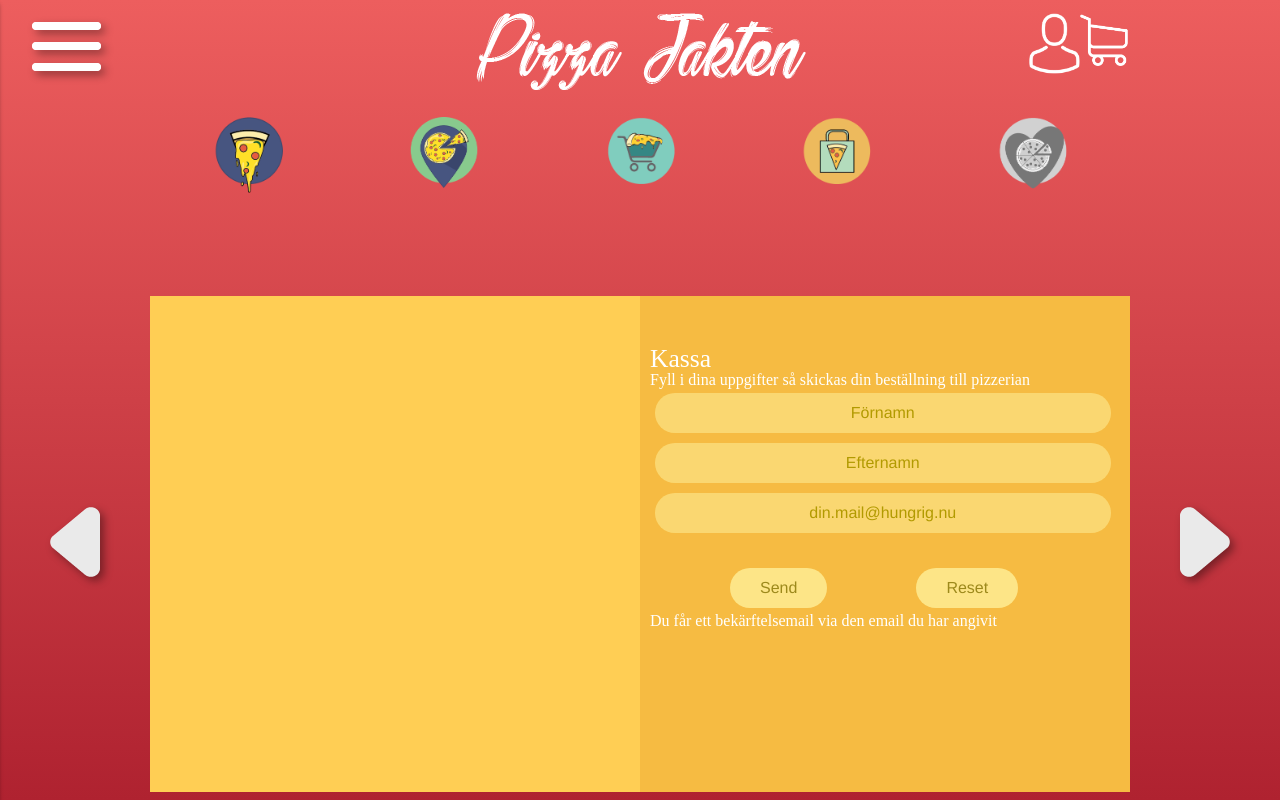
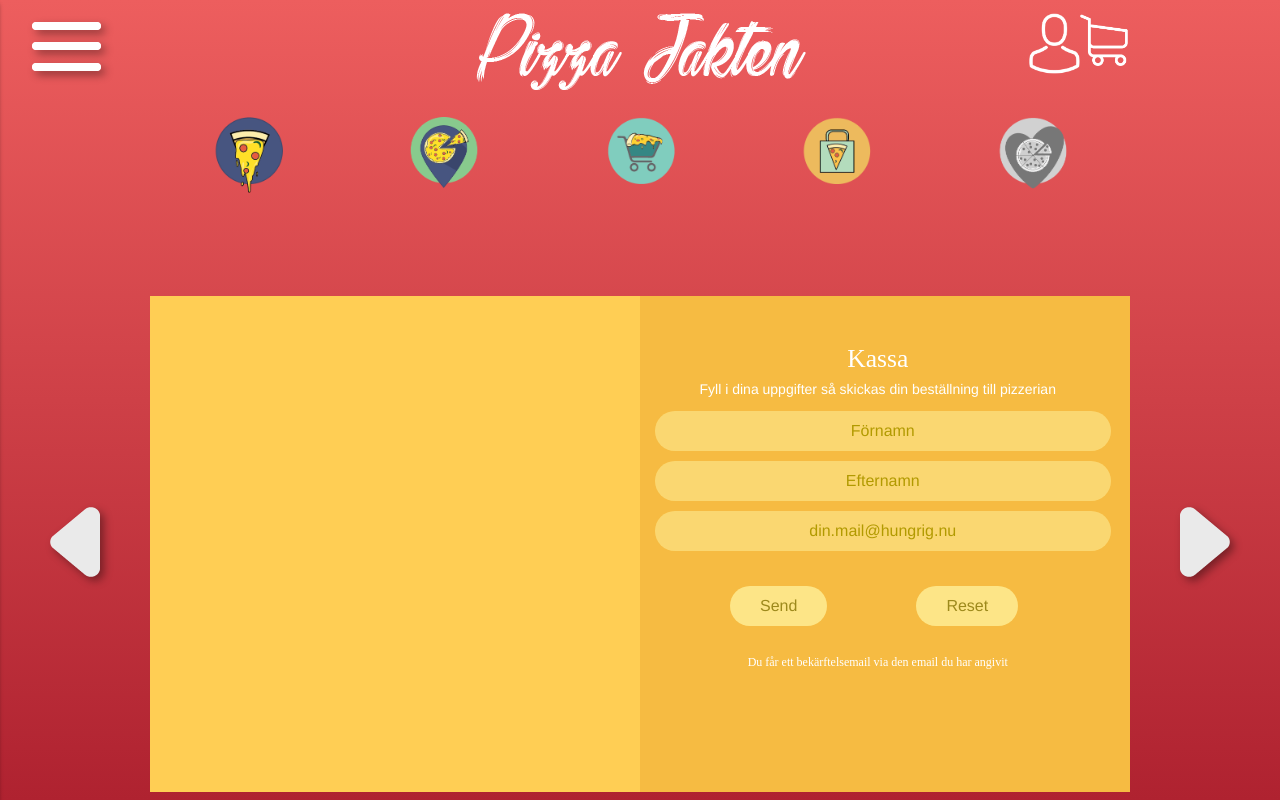
Before and after one commit to TheSwedishScout/pizzajakten, a PHP site: page /kassa.php in a window 1280 px wide. Run offline with PHP 8.4, Linux system fonts and the light colour scheme; some libraries are stand-ins or nearby versions.

Commit message:
Kassa info-text

```diff
--- a/css/main.css
+++ b/css/main.css
@@ -512,6 +512,27 @@ button:active {
 |*****************************************************|
 |**************************************************************|
 \**************************************************************/
+/* Informationstext ovan/nedan form*/
+#kassaH2, #kassaH3, #kassaP {
+	margin: 0 auto;
+	text-align: center;
+
+}
+#kassaH3, #kassaP {
+	padding-top: 10px;
+	padding-bottom: 10px;
+	width: 80%;
+	margin: 0 auto;
+	text-align: center;
+}
+#kassaH3 {
+	font-size: 14px;
+	font-family: 'helvetica';
+}
+#kassaP {
+	font-size: 12px;
+}
+
 main.right.kassa {
 	/* Se bakrundsärg under "alla sidors bakrundsfärger" (background: #F6BB42;)*/
 	padding-top: 50px;
@@ -532,6 +553,7 @@ input[type=submit], input[type=reset] {
     box-sizing: border-box;
     margin-top: 30px;
     margin-left: 80px;
+    margin-bottom: 20px;
 
     color: rgba(132, 114, 0, 0.8);
     text-align: center;
--- a/kassa.php
+++ b/kassa.php
@@ -8,8 +8,8 @@
 
 </main>
 <main class="right kassa">
-	<h2>Kassa</h2>
-	<h3>Fyll i dina uppgifter så skickas din beställning till pizzerian</h3>
+	<h2 id="kassaH2">Kassa</h2>
+	<h3 id="kassaH3">Fyll i dina uppgifter så skickas din beställning till pizzerian</h3>
 
 		<form class="kassa" action="klar.php" method="POST">
 		  <input type="text" name="firstname" placeholder="Förnamn">
@@ -19,7 +19,7 @@
 			<input type="reset" value="Reset">
 		</form>
 
-	<p>Du får ett bekärftelsemail via den email du har angivit</p>
+	<p id="kassaP">Du får ett bekärftelsemail via den email du har angivit</p>
 
 
 </main>
```
